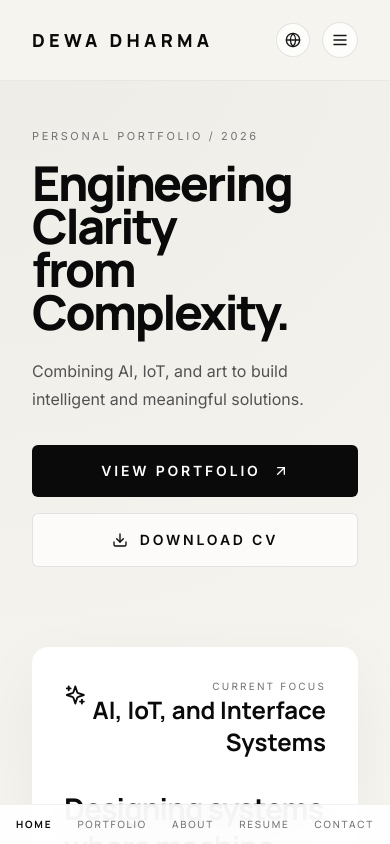
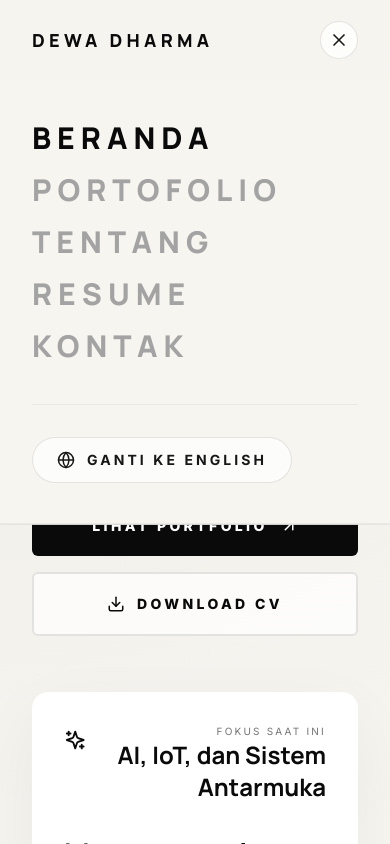
Before and after one commit to DwDhrm7/dewa-portfolio, a Next.js app: page / in a window 390 px wide. Both pictures are taken after a click on the button "Toggle menu". Shown: the top 844 px of the page. Built offline with nearby package versions, Linux system fonts and the light colour scheme.

Commit message:
Update: Mobile menu burger and hero section layout with larger tagline font sizes

```diff
--- a/src/components/Hero.tsx
+++ b/src/components/Hero.tsx
@@ -26,9 +26,9 @@ export default function Hero() {
           initial={{ opacity: 0, y: 24 }}
           animate={{ opacity: 1, y: 0 }}
           transition={{ duration: 0.6 }}
-          className="mb-20"
+          className="mb-14"
         >
-          <div className="mb-8 flex flex-col gap-6 md:flex-row md:items-end md:justify-between">
+          <div className="mb-12 flex flex-col gap-10 lg:flex-row lg:items-end lg:justify-between">
             <div className="max-w-4xl">
               <p className="mb-4 text-[11px] uppercase tracking-[0.24em] text-neutral-500">
                 {t.hero.eyebrow}
@@ -40,18 +40,18 @@ export default function Hero() {
               </h1>
             </div>
 
-            <p className="max-w-md text-base leading-7 text-neutral-600 md:text-lg">
+            <p className="max-w-xl text-xl font-medium leading-tight text-neutral-600 md:text-2xl lg:text-3xl">
               {t.hero.tagline}
             </p>
           </div>
 
-          <div className="flex flex-col gap-4 sm:flex-row">
+          <div className="mt-12 flex flex-col gap-4 sm:flex-row">
             <Link
               href="/portfolio"
-              className="inline-flex items-center justify-center gap-3 rounded-md bg-neutral-950 px-8 py-4 text-sm font-semibold uppercase tracking-[0.2em] text-white transition hover:opacity-90"
+              className="inline-flex items-center justify-center gap-3 rounded-md bg-neutral-950 px-10 py-5 text-sm font-extrabold uppercase tracking-[0.24em] text-white transition hover:opacity-90"
             >
               {t.hero.viewPortfolio}
-              <ArrowUpRight size={16} />
+              <ArrowUpRight size={18} />
             </Link>
             <a
               href={
@@ -60,15 +60,15 @@ export default function Hero() {
                   : "/cv-dharma-santika-en.pdf"
               }
               download
-              className="inline-flex items-center justify-center gap-3 rounded-md border border-black/10 bg-white/70 px-8 py-4 text-sm font-semibold uppercase tracking-[0.2em] text-neutral-950 transition hover:bg-black hover:text-white"
+              className="inline-flex items-center justify-center gap-3 rounded-md border-2 border-black/10 bg-white/70 px-10 py-5 text-sm font-extrabold uppercase tracking-[0.24em] text-neutral-950 transition hover:bg-black hover:text-white"
             >
-              <Download size={16} />
+              <Download size={18} />
               {t.hero.downloadCV}
             </a>
           </div>
         </motion.div>
 
-        <div className="mb-20 grid gap-6 md:grid-cols-3">
+        <div className="mb-14 grid gap-6 md:grid-cols-3">
           <motion.div
             initial={{ opacity: 0, y: 24 }}
             animate={{ opacity: 1, y: 0 }}
--- a/src/components/Navbar.tsx
+++ b/src/components/Navbar.tsx
@@ -6,6 +6,7 @@ import { usePathname } from "next/navigation";
 import { Globe, Menu, X } from "lucide-react";
 import { useLanguage } from "@/contexts/LanguageContext";
 import { translations } from "@/translations";
+import { motion, AnimatePresence } from "framer-motion";
 
 export default function Navbar() {
   const [isOpen, setIsOpen] = useState(false);
@@ -63,59 +64,68 @@ export default function Navbar() {
 
           <div className="flex items-center gap-3 md:hidden">
             <button
-              onClick={toggleLanguage}
-              className="rounded-full border border-black/10 bg-white/70 p-2 text-neutral-900 transition hover:bg-neutral-900 hover:text-white"
-              aria-label="Toggle language"
-            >
-              <Globe size={16} />
-            </button>
-            <button
               onClick={() => setIsOpen((prev) => !prev)}
-              className="rounded-full border border-black/10 bg-white/70 p-2 text-neutral-900"
+              className="rounded-full border border-black/10 bg-white/70 p-2 text-neutral-900 transition-all hover:bg-neutral-950 hover:text-white"
               aria-label="Toggle menu"
             >
-              {isOpen ? <X size={18} /> : <Menu size={18} />}
+              {isOpen ? <X size={20} /> : <Menu size={20} />}
             </button>
           </div>
         </div>
 
+        <AnimatePresence>
           {isOpen && (
-          <div className="border-t border-black/5 bg-[rgba(247,245,240,0.96)] px-6 py-4 md:hidden">
-            <div className="flex flex-col gap-2">
-              {navItems.map((item) => (
+            <motion.div
+              initial={{ height: 0, opacity: 0 }}
+              animate={{ height: "auto", opacity: 1 }}
+              exit={{ height: 0, opacity: 0 }}
+              transition={{ duration: 0.3, ease: "easeInOut" }}
+              className="overflow-hidden border-b border-black/5 bg-[rgba(247,245,240,0.98)] backdrop-blur-3xl md:hidden"
+            >
+              <div className="flex flex-col gap-6 px-8 py-10">
+                <div className="flex flex-col gap-4">
+                  {navItems.map((item, index) => (
+                    <motion.div
+                      key={item.href}
+                      initial={{ x: -20, opacity: 0 }}
+                      animate={{ x: 0, opacity: 1 }}
+                      transition={{ delay: index * 0.05 }}
+                    >
                       <Link
-                  key={item.href}
                         href={item.href}
                         onClick={() => setIsOpen(false)}
-                  className={`rounded-md px-4 py-3 font-headline text-sm uppercase tracking-[0.18em] ${
-                    isActive(item.href)
-                      ? "bg-neutral-950 text-white"
-                      : "text-neutral-600 hover:bg-black/5 hover:text-neutral-950"
+                        className={`block font-headline text-3xl font-extrabold uppercase tracking-[0.2em] transition-all ${
+                          isActive(item.href) ? "text-neutral-950" : "text-neutral-400"
                         }`}
                       >
                         {item.name}
                       </Link>
+                    </motion.div>
                   ))}
                 </div>
+
+                <motion.div
+                  initial={{ opacity: 0 }}
+                  animate={{ opacity: 1 }}
+                  transition={{ delay: 0.3 }}
+                  className="mt-4 border-t border-black/5 pt-8"
+                >
+                  <button
+                    onClick={() => {
+                      toggleLanguage();
+                      setIsOpen(false);
+                    }}
+                    className="inline-flex items-center gap-3 rounded-full border border-black/10 bg-white/70 px-6 py-3 text-sm font-bold uppercase tracking-[0.22em] text-neutral-900 transition hover:bg-neutral-900 hover:text-white"
+                  >
+                    <Globe size={18} />
+                    {language === "id" ? "Ganti ke English" : "Switch to Indonesia"}
+                  </button>
+                </motion.div>
               </div>
+            </motion.div>
           )}
+        </AnimatePresence>
       </nav>
-
-      <div className="fixed inset-x-0 bottom-0 z-40 border-t border-black/5 bg-[rgba(255,255,255,0.92)] px-4 py-3 backdrop-blur-xl md:hidden">
-        <div className="mx-auto flex max-w-md items-center justify-between">
-          {navItems.map((item) => (
-            <Link
-              key={item.href}
-              href={item.href}
-              className={`font-headline text-[10px] uppercase tracking-[0.18em] ${
-                isActive(item.href) ? "font-bold text-neutral-950" : "text-neutral-500"
-              }`}
-            >
-              {item.name}
-            </Link>
-          ))}
-        </div>
-      </div>
     </>
   );
 }
```
Lines whose indentation alone changed are shown as unchanged.
